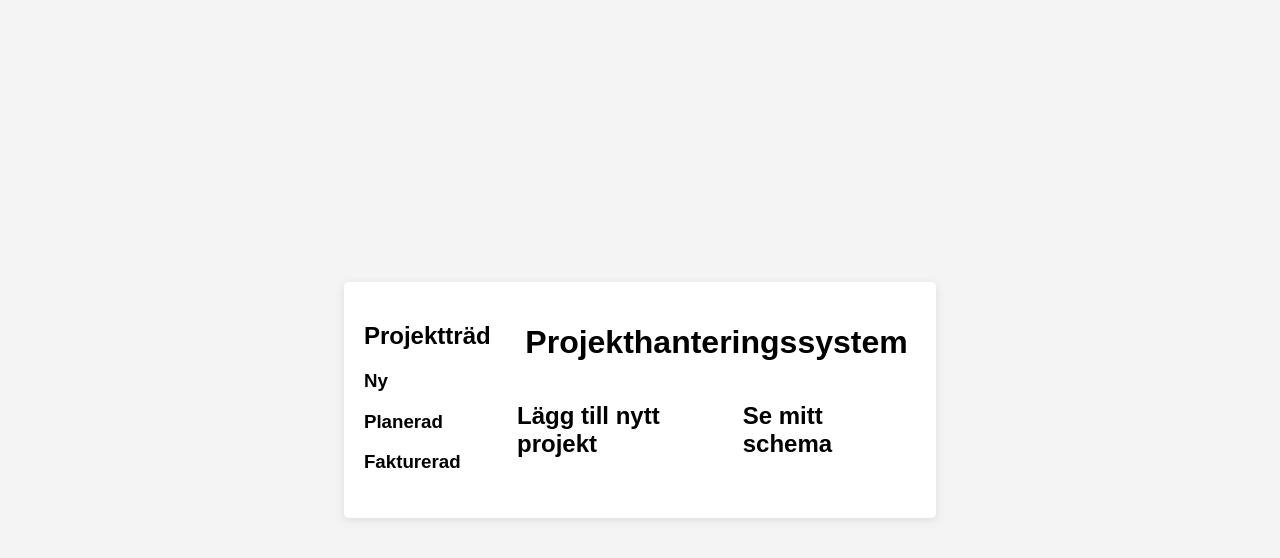
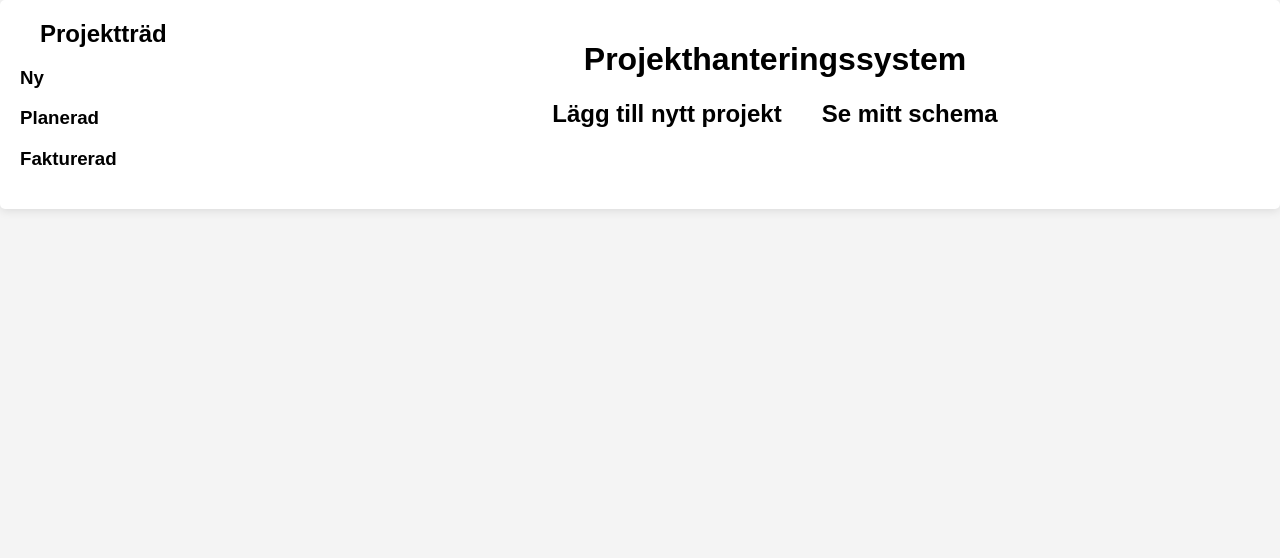
Before and after one commit to dannedundah/projekthanteringssystem, a plain HTML site: page index.html in a window 1280 px wide. Drawn offline with Linux system fonts and the light colour scheme; no server answers.

Commit message:
Placera projektträd högst upp till vänster och justera layout

```diff
--- a/styles.css
+++ b/styles.css
@@ -5,7 +5,7 @@ body {
     padding: 0;
     display: flex;
     justify-content: center;
-    align-items: center;
+    align-items: flex-start; /* Ändra till flex-start för att placera innehåll högst upp */
     height: 100vh;
 }
 
@@ -15,15 +15,17 @@ body {
     border-radius: 5px;
     box-shadow: 0 2px 10px rgba(0, 0, 0, 0.1);
     display: flex;
+    width: 100%;
+    box-sizing: border-box;
 }
 
 .sidebar {
-    flex: 1;
+    width: 250px; /* Fast bredd för sidofältet */
     margin-right: 20px;
 }
 
 .main-content {
-    flex: 3;
+    flex: 1;
 }
 
 h1 {
@@ -32,11 +34,12 @@ h1 {
 
 h2 {
     cursor: pointer;
+    margin: 0 20px; /* Lägg till marginal mellan rubrikerna */
 }
 
 .button-container {
     display: flex;
-    justify-content: space-around;
+    justify-content: center;
     margin-top: 10px;
 }
 
```
